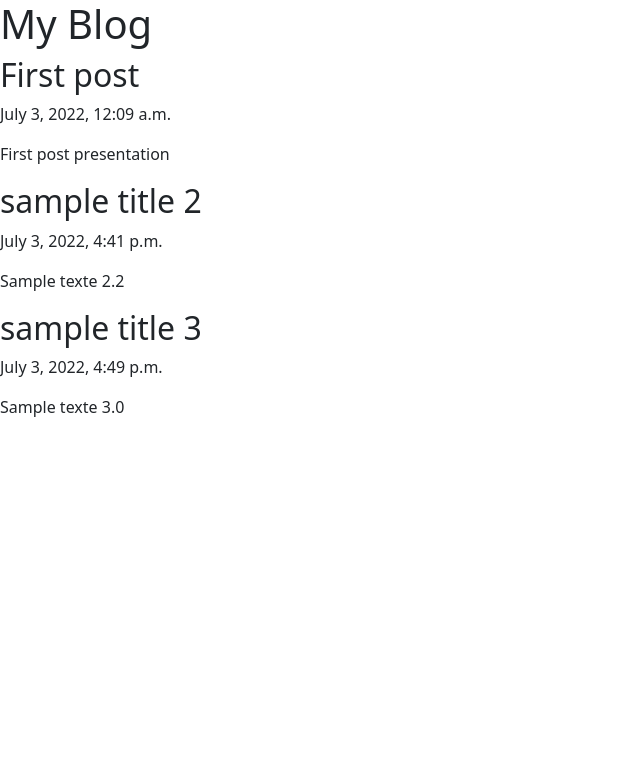
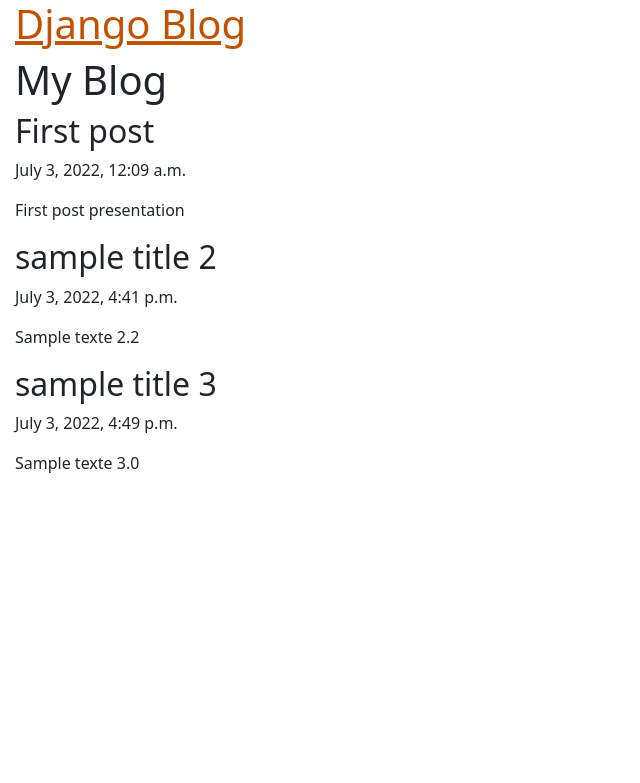
Before and after one commit to oussama016/DjangoBlogapp, a Django app: page / in a window 1280 px wide. Shown: the top 783 px of the page, without its empty margins (0-640 px from the left). Run offline with Django 3.2, Linux system fonts and the light colour scheme; data comes from the database, SQL or seed files in the repository.

Commit message:
ADDed CSS file to make it pretty

```diff
--- /dev/null
+++ b/mysite/blog/static/css/blog.css
@@ -0,0 +1,7 @@
+h1 a, h2 a {
+    color: #C25100;
+}
+
+body {
+    padding-left: 15px;
+}
--- a/mysite/blog/templates/blog/post_list.html
+++ b/mysite/blog/templates/blog/post_list.html
@@ -1,6 +1,18 @@
+<!DOCTYPE html>
+<html>
+
+    <title>Django  blog</title>
 
     <link rel="stylesheet" href="https://cdn.jsdelivr.net/npm/bootstrap@5.1.3/dist/css/bootstrap.min.css"
     integrity="sha384-1BmE4kWBq78iYhFldvKuhfTAU6auU8tT94WrHftjDbrCEXSU1oBoqyl2QvZ6jIW3" crossorigin="anonymous">
+
+    <link href="//fonts.googleapis.com/css?family=Lobster&subset=latin,latin-ext" rel="stylesheet" type="text/css">
+
+    <link rel="stylesheet" href=" static/css/blog.css ">
+<body>
+    <header>
+        <h1><a href="/">Django  Blog</a></h1>
+    </header>
 
 
     <div>
@@ -18,3 +30,5 @@ integrity="sha384-1BmE4kWBq78iYhFldvKuhfTAU6auU8tT94WrHftjDbrCEXSU1oBoqyl2QvZ6jI
         </div>
 
     {% endfor %}
+</body>
+</html>
```
Lines whose indentation alone changed are shown as unchanged.
